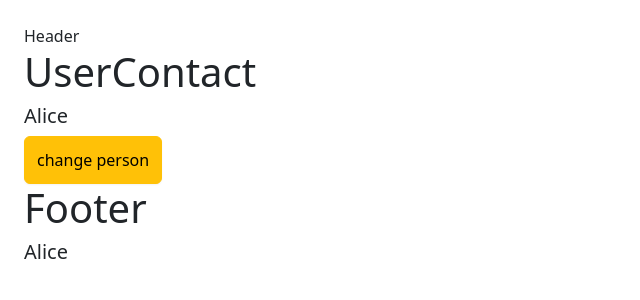
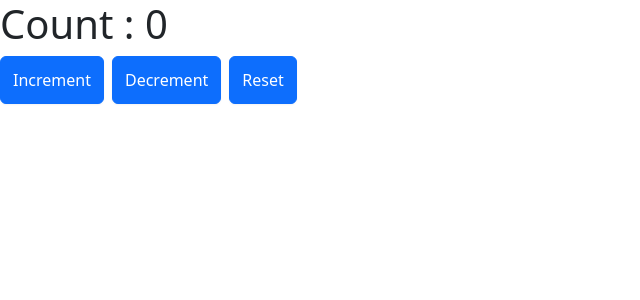
Before and after one commit to NikhilKhatri1/React-Daily-Work, a React (Create React App) app in the folder REACT-UI/: page / in a window 1280 px wide. Shown: the top 300 px of the page, without its empty margins (0-640 px from the left). Built offline with nearby package versions, Linux system fonts and the light colour scheme.

Commit message:
Count using Reducer

```diff
--- a/REACT-UI/src/React-Tutorial/Day-45/components/Footer.jsx
+++ b/REACT-UI/src/React-Tutorial/Day-45/components/Footer.jsx
@@ -1,12 +1,15 @@
-import React, { useContext } from 'react'
+import React, { useContext, useState } from 'react'
 import { UserContext } from '../Context/AppContext'
 
 const Footer = () => {
   const { person } = useContext(UserContext)
+  const [name, setName] = useState(person)
   return (
     <div>
       <h1>Footer</h1>
       <h5>{person}</h5>
+      <h5>{name}</h5>
+      <button onClick={() => setName("Love & Peace")} className='btn btn-danger'>change Name</button>
     </div>
   )
 }
--- /dev/null
+++ b/REACT-UI/src/React-Tutorial/Day-46/Count.jsx
@@ -0,0 +1,32 @@
+import React, { useReducer } from 'react'
+
+const initialState = 0;
+const reducer = (state, action) => {
+    switch (action) {
+        case 'Increment':
+            return state + 1;
+        case 'Decrement':
+            return state - 1;
+        case 'Reset':
+            return initialState;
+        default:
+            return state;
+    }
+}
+
+
+const Count = () => {
+
+    const [count, dispatch] = useReducer(reducer, initialState)
+
+    return (
+        <div>
+            <h1>Count : {count} </h1>
+            <button className='btn btn-primary ' onClick={() => dispatch('Increment')}>Increment</button>
+            <button className='mx-2 btn btn-primary' onClick={() => dispatch('Decrement')}>Decrement</button>
+            <button className='btn btn-primary ' onClick={() => dispatch('Reset')}>Reset</button>
+        </div>
+    )
+}
+
+export default Count
--- /dev/null
+++ b/REACT-UI/src/React-Tutorial/Day-46/UseReducerHook.jsx
@@ -0,0 +1,28 @@
+import React, { useReducer } from 'react'
+
+const initialState = { count: 0 };
+const reducer = (state, action) => {
+    switch (action.type) {
+        case 'Increment':
+            return { count: state.count + 1 }
+        case 'Decrement':
+            return { count: state.count - 1 }
+        case 'Reset':
+            return { count: initialState.count }
+        default:
+            return state;
+    }
+}
+const UseReducerHook = () => {
+    const [state, dispatch] = useReducer(reducer, initialState)
+    return (
+        <div>
+            <h1>Count: {state.count}</h1>
+            <button className='btn btn-primary' onClick={() => dispatch({ type: "Increment" })}>Increment</button>
+            <button className='mx-2 btn btn-primary' onClick={() => dispatch({ type: "Decrement" })}>Decrement</button>
+            <button className='btn btn-primary' onClick={() => dispatch({ type: 'Reset' })}>Reset</button>
+        </div>
+    )
+}
+
+export default UseReducerHook
--- a/REACT-UI/src/index.js
+++ b/REACT-UI/src/index.js
@@ -12,7 +12,9 @@ import 'bootstrap/dist/js/bootstrap.bundle.js';
 
 
 
-import App from './React-Tutorial/Day-45/App';
+// import App from './React-Tutorial/Day-45/App';
+// import UseReducerHook from './React-Tutorial/Day-46/UseReducerHook';
+import Count from './React-Tutorial/Day-46/Count';
 
 
 
@@ -21,7 +23,7 @@ const root = ReactDOM.createRoot(document.getElementById('root'));
 
 root.render(
 
-    <App />
+    <Count />
 
 );
 
```
